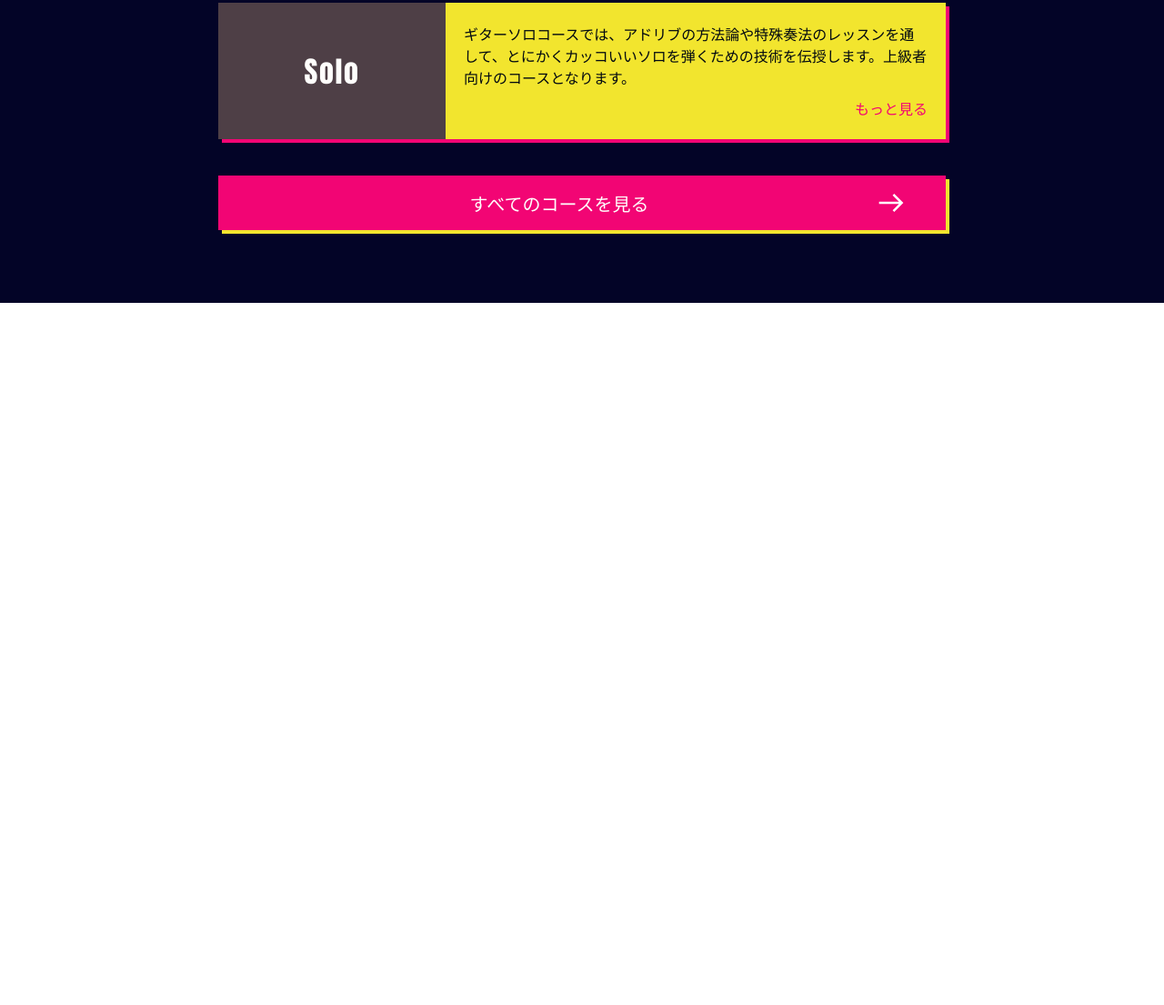
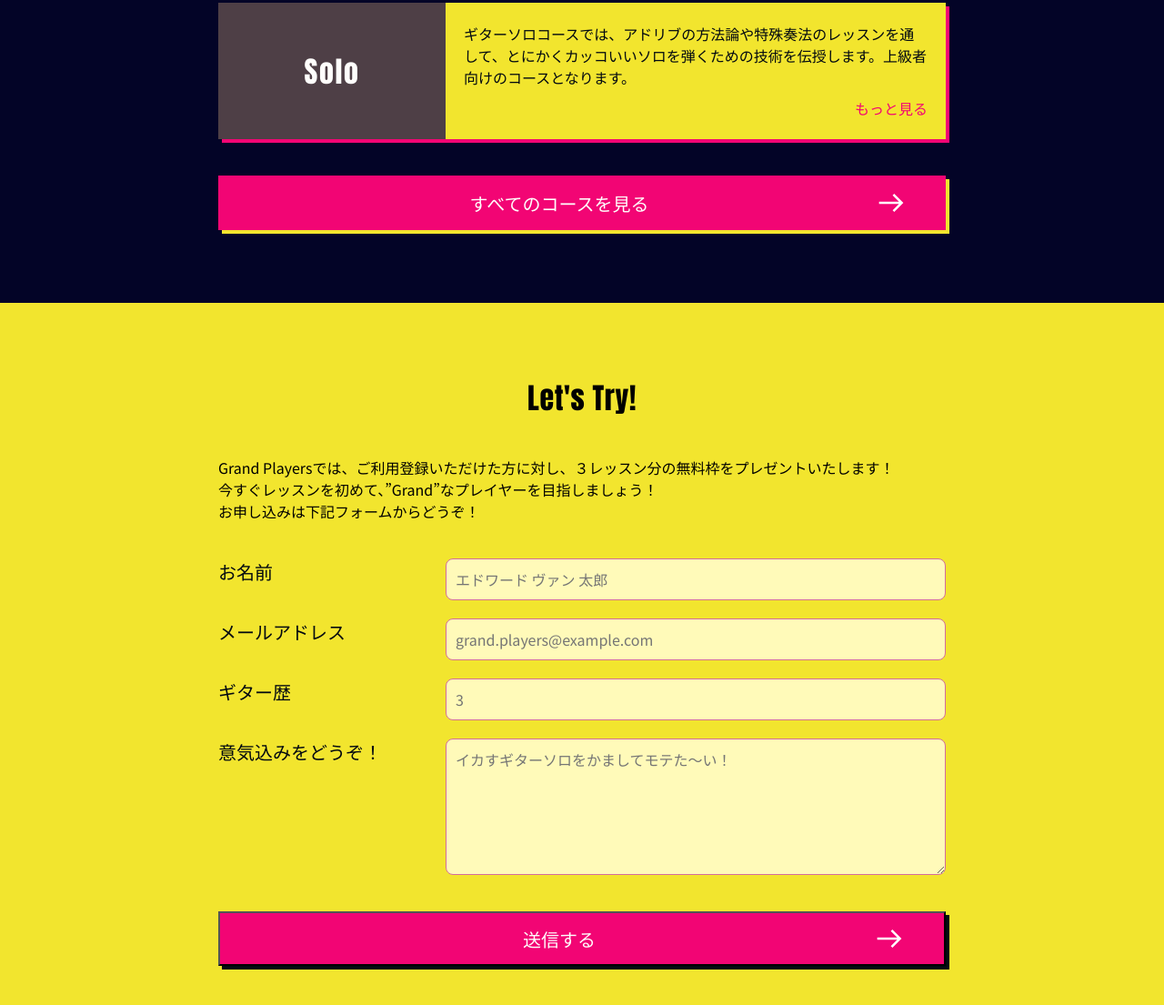
Before and after one commit to MoriguchiHinata/frontend-basic-site, a plain HTML site: page index.html in a window 1280 px wide. Shown: the part 1683-2788 px from the top of the page at 91% size. Before the commit the page ends 2016 px from the top, so only its background shows below. Drawn offline with Linux system fonts and the light colour scheme; grey boxes are pictures that could not be loaded.

Commit message:
Signup(Desktop)の作成

```diff
--- a/index.html
+++ b/index.html
@@ -112,5 +112,79 @@
         </a>
       </div>
     </section>
+    <section class="signup">
+      <div class="signup-container">
+        <p class="signup-title-text">Let's Try!</p>
+        <div class="signup-detail-wrapper">
+          <p class="signup-detail">
+            Grand
+            Playersでは、ご利用登録いただけた方に対し、３レッスン分の無料枠をプレゼントいたします！<br>
+            今すぐレッスンを初めて、”Grand”なプレイヤーを目指しましょう！<br>
+            お申し込みは下記フォームからどうぞ！
+          </p>
+        </div>
+        <form class="signup-form-container" id="signup-form">
+          <div class="signup-form">
+            <div class="signup-form-label-wrapper">
+              <label class="signup-form-label" for="signup-form-name-input">お名前</label>
+            </div>
+            <input
+              type="text"
+              class="signup-form-input"
+              id="signup-form-name-input"
+              placeholder="エドワード ヴァン 太郎"
+            />
+          </div>
+          <div class="signup-form">
+            <div class="signup-form-label-wrapper">
+              <label class="signup-form-label" for="signup-form-email-input">メールアドレス</label>
+            </div>
+            <input
+              type="email"
+              class="signup-form-input"
+              id="signup-form-email-input"
+              placeholder="grand.players@example.com"
+            />
+          </div>
+          <div class="signup-form">
+            <div class="signup-form-label-wrapper">
+              <label
+                class="signup-form-label"
+                for="signup-form-howlong-input">ギター歴</label>
+            </div>
+            <input
+              type="number"
+              class="signup-form-input"
+              id="signup-form-howlong-input"
+              placeholder="3"
+              min="0"
+            />
+          </div>
+          <div class="signup-form">
+            <div class="signup-form-label-wrapper">
+              <label
+                class="signup-form-label"
+                for="signup-form-passion-input">意気込みをどうぞ！</label>
+            </div>
+            <textarea
+              type="text"
+              class="signup-form-input"
+              id="signup-form-passion-input"
+              placeholder="イカすギターソロをかましてモテた～い！"
+            ></textarea>
+          </div>
+        </form>
+        <button class="signup-button" form="signup-form" type="submit">
+          <div class="signup-button-text-wrapper">
+            <p class="signup-button-text">送信する</p>
+          </div>
+          <img
+            src="./img/arrow-right.svg"
+            alt="right arrow"
+            class="signup-button-rightarrow"
+          />
+        </div>
+      </div>
+    </section>
   </body>
 </html>
--- a/style.css
+++ b/style.css
@@ -9,7 +9,7 @@
   --background-navy: #030427;
   --form-background-yellow: #fffab9;
   --form-placeholder-gray: #ad9783;
-  --form-border-red: #df6da2;
+  --form-border-red: #d46c9d;
   --button-hover-red: #f043a5;
   --course-hover-yellow: #f4e877;
   --hero-overlay: rgba(57, 24, 111, 0.4);
@@ -431,3 +431,121 @@ img {
     font-size: 14px;
   }
 }
+
+.signup {
+  background-color: var(--accent-yellow);
+  display: flex;
+  justify-content: center;
+  align-items: center;
+  padding: 80px 0;
+}
+
+.signup-container {
+  display: flex;
+  flex-direction: column;
+  justify-content: center;
+  align-items: center;
+  gap: 40px;
+  margin: 0 40px;
+  width: 100%;
+  max-width: 800px;
+}
+
+.signup-title-text {
+  font-family: var(--font-family-heading);
+  font-size: 32px;
+  letter-spacing: 0.02em;
+  margin: 0;
+}
+
+.signup-detail-wrapper {
+  width: 100%;
+  text-align: left;
+}
+
+.signup-detail {
+  font-family: var(--font-family-body);
+  font-size: 16px;
+  margin: 0;
+}
+
+.signup-form-container {
+  display: flex;
+  flex-direction: column;
+  justify-content: center;
+  align-items: center;
+  gap: 20px;
+  width: 100%;
+}
+
+.signup-form {
+  display: flex;
+  flex-direction: row;
+  justify-content: start;
+  align-items: start;
+  width: 100%;
+}
+
+.signup-form-label-wrapper {
+  flex: 1;
+}
+
+.signup-form-label {
+  font-family: var(--font-family-body);
+  font-size: 20px;
+  color: var(--black);
+}
+
+.signup-form-input {
+  background-color: var(--form-background-yellow);
+  font-family: var(--font-family-body);
+  font-size: 16px;
+  border: 1px solid var(--form-border-red);
+  border-radius: 8px;
+  color: var(--form-placeholder-gray);
+  padding: 10px;
+  width: 100%;
+  max-width: 550px;
+}
+
+#signup-form-passion-input {
+  height: 150px;
+}
+
+.signup-button {
+  background-color: var(--accent-red);
+  filter: drop-shadow(4px 4px 0 var(--black));
+  display: flex;
+  flex-direction: row;
+  justify-content: center;
+  align-items: center;
+  padding: 0 40px;
+  width: 100%;
+  height: 60px;
+  gap: 10px;
+  text-decoration: none;
+  transition: 0.3s;
+}
+
+.signup-button:hover {
+  background-color: var(--button-hover-red);
+  filter: drop-shadow(12px 12px 2px var(--black));
+  transition: 0.3s;
+}
+
+.signup-button-text-wrapper {
+  text-align: center;
+  flex: 1;
+}
+
+.signup-button-text {
+  font-family: var(--font-family-body);
+  font-size: 20px;
+  color: var(--white);
+  margin: 0;
+}
+
+.signup-button-rightarrow {
+  width: 40px;
+  height: 40px;
+}
```
